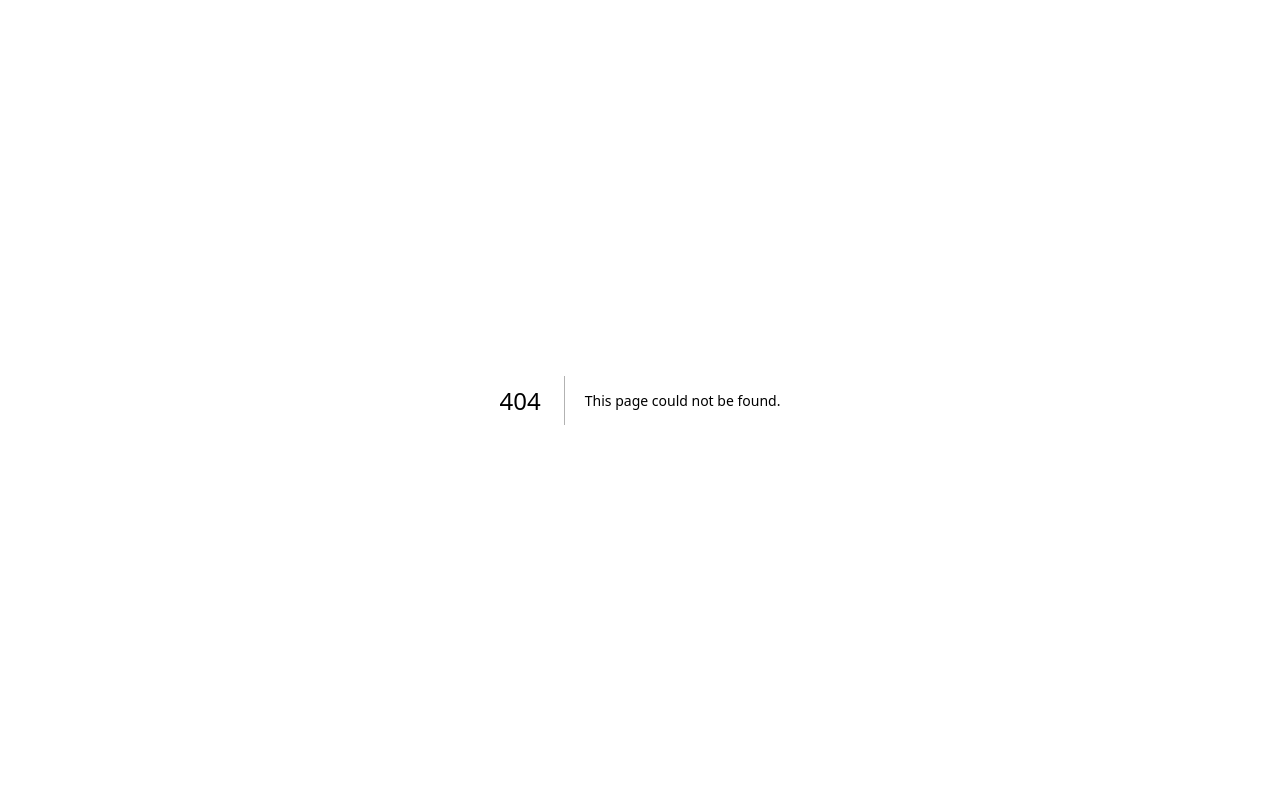
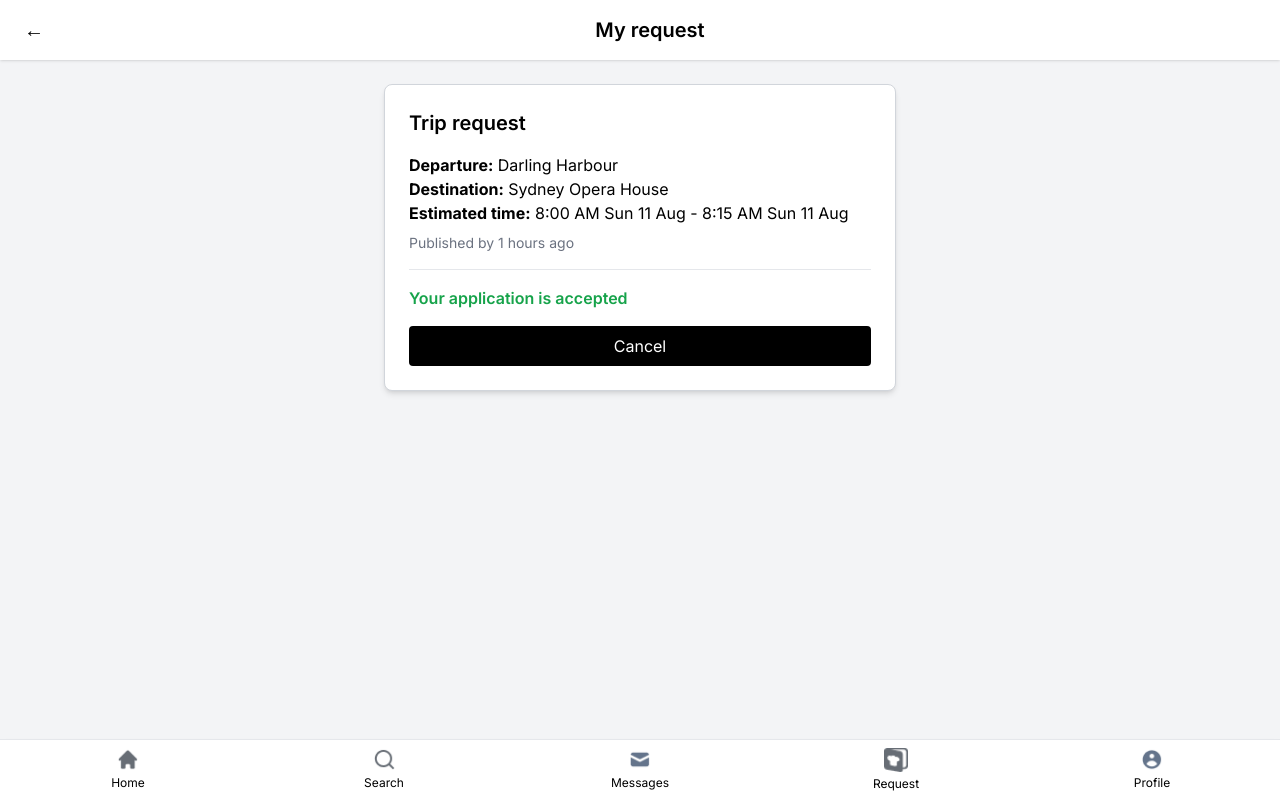
Before and after one commit to Skiddygoat15/Neighbourhood-Walk, a Next.js app in the folder frontend/: page /request-my-request-status-accept-walker in a window 1280 px wide. Before the commit this address had no page. Built offline with nearby package versions, Linux system fonts and the light colour scheme.

Commit message:
Added new request status walker folders and files

```diff
--- /dev/null
+++ b/frontend/src/app/request-my-request-status-accept-walker/page.js
@@ -0,0 +1,64 @@
+"use client";
+
+import { useRouter } from 'next/navigation';
+import Image from 'next/image';
+const RequestStatusAccepted = () => {
+    const router = useRouter();
+
+    return (
+        <div className="min-h-screen bg-gray-100 flex flex-col items-center justify-start">
+            {/* Header */}
+            <div className="bg-white w-full py-4 px-6 shadow flex items-center">
+                <button onClick={() => router.back()} className="text-xl">
+                    ←
+                </button>
+                <h1 className="text-center w-full text-xl font-semibold">My request</h1>
+            </div>
+
+            {/* Content */}
+            <div className="bg-white shadow-md rounded-lg mt-6 p-6 w-11/12 max-w-lg border border-gray-300">
+                <h2 className="text-xl font-semibold">Trip request</h2>
+                <div className="mt-4">
+                    <p><strong>Departure:</strong> Darling Harbour</p>
+                    <p><strong>Destination:</strong> Sydney Opera House</p>
+                    <p><strong>Estimated time:</strong> 8:00 AM Sun 11 Aug - 8:15 AM Sun 11 Aug</p>
+                    <p className="text-gray-500 text-sm mt-2">Published by 1 hours ago</p>
+                </div>
+                <div className="mt-4 border-t pt-4">
+                    <p className="text-green-600 font-semibold">Your application is accepted</p>
+                </div>
+                <div className="mt-4">
+                    <button className="bg-black text-white py-2 px-4 rounded w-full text-center">
+                        Cancel
+                    </button>
+                </div>
+            </div>
+
+            {/* Footer Navigation with custom PNG icons and text */}
+            <div className="fixed bottom-0 w-full bg-white flex justify-between py-2 border-t shadow-md">
+                <button onClick={() => router.push('/home')} className="flex-1 flex flex-col items-center text-center">
+                    <Image src="/Navigation-icons/home.png" alt="Home" width={24} height={24} />
+                    <span className="text-xs mt-1">Home</span>
+                </button>
+                <button onClick={() => router.push('/search')} className="flex-1 flex flex-col items-center text-center">
+                    <Image src="/Navigation-icons/lsearch.png" alt="Search" width={24} height={24} />
+                    <span className="text-xs mt-1">Search</span>
+                </button>
+                <button onClick={() => router.push('/messages')} className="flex-1 flex flex-col items-center text-center">
+                    <Image src="/Navigation-icons/envelope.png" alt="Messages" width={24} height={24} />
+                    <span className="text-xs mt-1">Messages</span>
+                </button>
+                <button onClick={() => router.push('/request')} className="flex-1 flex flex-col items-center text-center">
+                    <Image src="/Navigation-icons/request.png" alt="Request" width={24} height={24} />
+                    <span className="text-xs mt-1">Request</span>
+                </button>
+                <button onClick={() => router.push('/profile')} className="flex-1 flex flex-col items-center text-center">
+                    <Image src="/Navigation-icons/profile.png" alt="Profile" width={24} height={24} />
+                    <span className="text-xs mt-1">Profile</span>
+                </button>
+            </div>
+        </div>
+    );
+};
+
+export default RequestStatusAccepted;
--- /dev/null
+++ b/frontend/src/app/request-my-request-status-finished-walker/page.js
@@ -0,0 +1,60 @@
+"use client";
+
+import { useRouter } from 'next/navigation';
+import Image from 'next/image';
+
+const RequestStatusFinished = () => {
+    const router = useRouter();
+
+    return (
+        <div className="min-h-screen bg-gray-100 flex flex-col items-center justify-start">
+            {/* Header */}
+            <div className="bg-white w-full py-4 px-6 shadow flex items-center">
+                <button onClick={() => router.back()} className="text-xl">
+                    ←
+                </button>
+                <h1 className="text-center w-full text-xl font-semibold">My request</h1>
+            </div>
+
+            {/* Content */}
+            <div className="bg-white shadow-md rounded-lg mt-6 p-6 w-11/12 max-w-lg border border-gray-300">
+                <h2 className="text-xl font-semibold">Trip request</h2>
+                <div className="mt-4">
+                    <p><strong>Departure:</strong> Darling Harbour</p>
+                    <p><strong>Destination:</strong> Sydney Opera House</p>
+                    <p><strong>Estimated time:</strong> 8:00 AM Sun 11 Aug - 8:15 AM Sun 11 Aug</p>
+                    <p className="text-gray-500 text-sm mt-2">Published by 1 hours ago</p>
+                </div>
+                <div className="mt-4 border-t pt-4">
+                    <p className="text-yellow-600 font-semibold">The request have been finished</p>
+                </div>
+            </div>
+
+            {/* Footer Navigation with custom PNG icons and text */}
+            <div className="fixed bottom-0 w-full bg-white flex justify-between py-2 border-t shadow-md">
+                <button onClick={() => router.push('/home')} className="flex-1 flex flex-col items-center text-center">
+                    <Image src="/Navigation-icons/home.png" alt="Home" width={24} height={24} />
+                    <span className="text-xs mt-1">Home</span>
+                </button>
+                <button onClick={() => router.push('/search')} className="flex-1 flex flex-col items-center text-center">
+                    <Image src="/Navigation-icons/lsearch.png" alt="Search" width={24} height={24} />
+                    <span className="text-xs mt-1">Search</span>
+                </button>
+                <button onClick={() => router.push('/messages')} className="flex-1 flex flex-col items-center text-center">
+                    <Image src="/Navigation-icons/envelope.png" alt="Messages" width={24} height={24} />
+                    <span className="text-xs mt-1">Messages</span>
+                </button>
+                <button onClick={() => router.push('/request')} className="flex-1 flex flex-col items-center text-center">
+                    <Image src="/Navigation-icons/request.png" alt="Request" width={24} height={24} />
+                    <span className="text-xs mt-1">Request</span>
+                </button>
+                <button onClick={() => router.push('/profile')} className="flex-1 flex flex-col items-center text-center">
+                    <Image src="/Navigation-icons/profile.png" alt="Profile" width={24} height={24} />
+                    <span className="text-xs mt-1">Profile</span>
+                </button>
+            </div>
+        </div>
+    );
+};
+
+export default RequestStatusFinished;
--- /dev/null
+++ b/frontend/src/app/request-my-request-status-waiting-walker/page.js
@@ -0,0 +1,61 @@
+"use client";
+
+import { useRouter } from 'next/navigation';
+import Image from 'next/image';  // 导入 next/image 组件
+
+
+const RequestStatusWaitingWalker = () => {
+    const router = useRouter();
+
+    return (
+        <div className="min-h-screen bg-gray-100 flex flex-col items-center justify-start">
+            {/* Header */}
+            <div className="bg-white w-full py-4 px-6 shadow flex items-center">
+                <button onClick={() => router.back()} className="text-xl">
+                    ←
+                </button>
+                <h1 className="text-center w-full text-xl font-semibold">My request</h1>
+            </div>
+
+            {/* Content */}
+            <div className="bg-white shadow-md rounded-lg mt-6 p-6 w-11/12 max-w-lg">
+                <h2 className="text-xl font-semibold">Trip request</h2>
+                <div className="mt-4">
+                    <p><strong>Departure:</strong> Darling Harbour</p>
+                    <p><strong>Destination:</strong> Sydney Opera House</p>
+                    <p><strong>Estimated time:</strong> 8:00 AM Sun 11 Aug - 8:15 AM Sun 11 Aug</p>
+                    <p className="text-gray-500 text-sm mt-2">Published by 1 hour ago</p>
+                </div>
+                <div className="mt-4 border-t pt-4">
+                    <p className="text-red-500 font-semibold">Waiting respond...</p>
+                </div>
+            </div>
+
+            {/* Footer Navigation with custom PNG icons and text */}
+            <div className="fixed bottom-0 w-full bg-white flex justify-between py-2 border-t shadow-md">
+                <button onClick={() => router.push('/home')} className="flex-1 flex flex-col items-center text-center">
+                    <Image src="/Navigation-icons/home.png" alt="Home" width={24} height={24} />
+                    <span className="text-xs mt-1">Home</span>
+                </button>
+                <button onClick={() => router.push('/search')} className="flex-1 flex flex-col items-center text-center">
+                    <Image src="/Navigation-icons/lsearch.png" alt="Search" width={24} height={24} />
+                    <span className="text-xs mt-1">Search</span>
+                </button>
+                <button onClick={() => router.push('/messages')} className="flex-1 flex flex-col items-center text-center">
+                    <Image src="/Navigation-icons/envelope.png" alt="Messages" width={24} height={24} />
+                    <span className="text-xs mt-1">Messages</span>
+                </button>
+                <button onClick={() => router.push('/request')} className="flex-1 flex flex-col items-center text-center">
+                    <Image src="/Navigation-icons/request.png" alt="Request" width={24} height={24} />
+                    <span className="text-xs mt-1">Request</span>
+                </button>
+                <button onClick={() => router.push('/profile')} className="flex-1 flex flex-col items-center text-center">
+                    <Image src="/Navigation-icons/profile.png" alt="Profile" width={24} height={24} />
+                    <span className="text-xs mt-1">Profile</span>
+                </button>
+            </div>
+        </div>
+    );
+};
+
+export default RequestStatusWaitingWalker;
```
